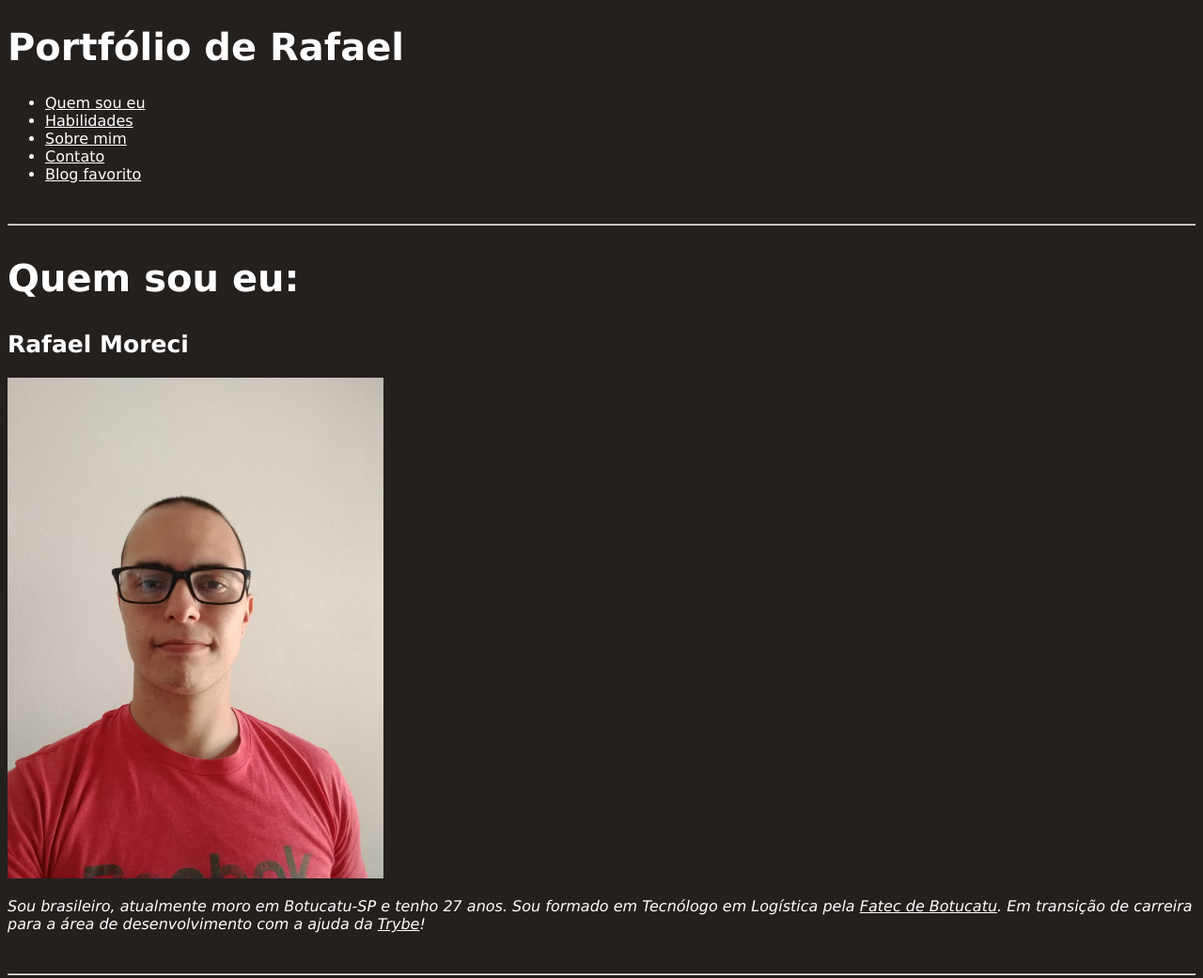
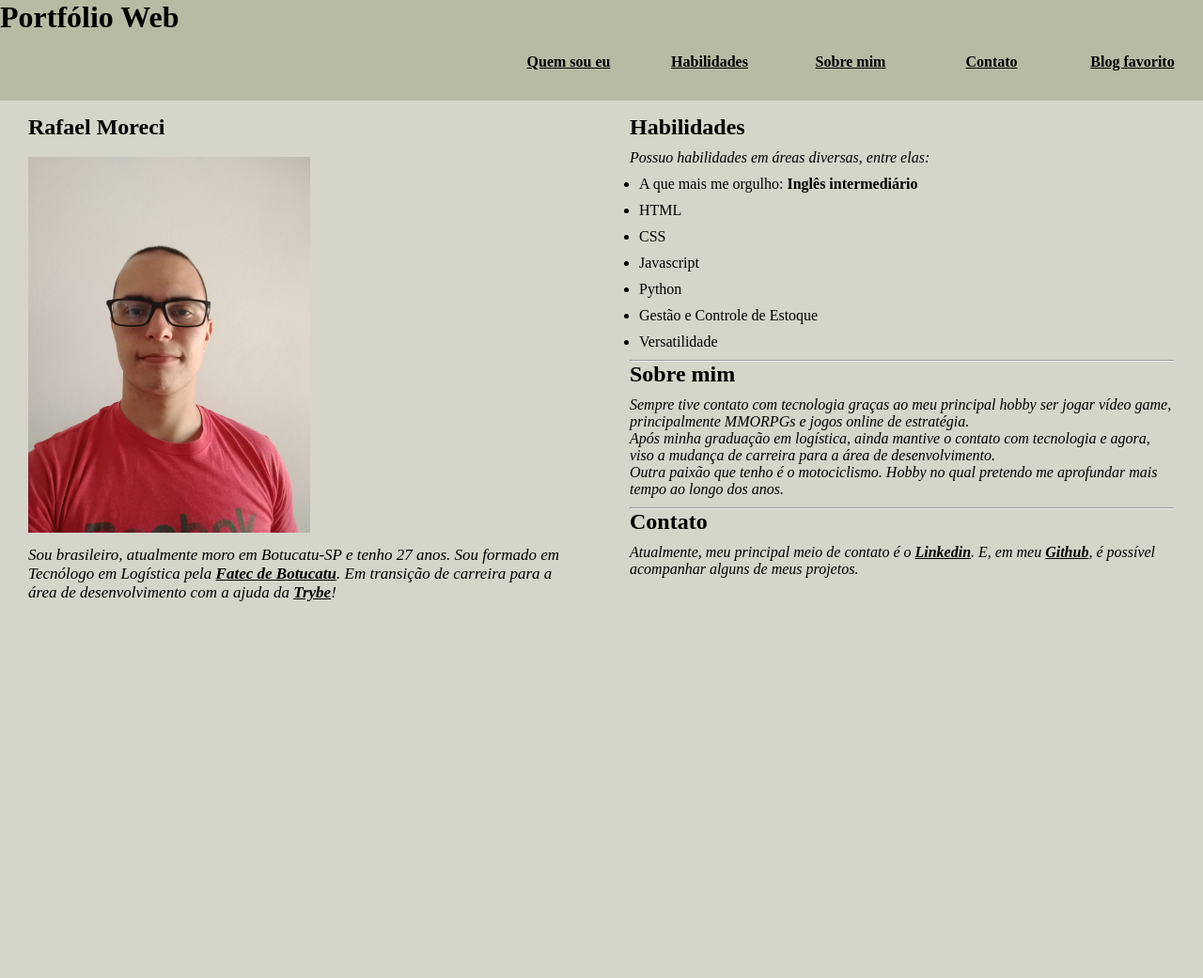
Before and after one commit to Terexes/Terexes.github.io, a plain HTML site: page index.html in a window 1280 px wide. Shown: the top 1041 px of the page at 94% size. After the commit the page ends 800 px from the top, so only its background shows below. Drawn offline with Linux system fonts and the light colour scheme.

Commit message:
page revamp

```diff
--- a/index.html
+++ b/index.html
@@ -1,82 +1,93 @@
 <!DOCTYPE html>
 <html lang="pt-br">
+
 <head>
   <meta charset="UTF-8" />
   <meta http-equiv="X-UA-Compatible" content="IE=edge" />
   <meta name="viewport" content="width=device-width, initial-scale=1.0" />
   <title>Portfólio Web | Rafael Moreci</title>
-    <link rel="stylesheet" type="text/css" href="static/styles.css"
-  </head>
+  <link rel="stylesheet" type="text/css" href="static/styles.css" </head>
+
 <body>
-    <h1 id="topo">Portfólio de Rafael</h1>
+
+  <header>
+    <h1 class="topo">Portfólio Web</h1>
+    <nav>
       <ul>
-      <li><a href="#who-am-i">Quem sou eu</a></li>
+        <li>
+          <a href="https://www.umsabadoqualquer.com/" target="_blank">Blog favorito</a>
+        </li>
+        <li><a href="#contact">Contato</a></li>
+        <li><a href="#about-me">Sobre mim</a></li>
         <li><a href="#skills">Habilidades</a></li>
-      <li><a href="#about-me">Sobre mim</a></li>
-      <li><a href="#contact">Contato</a></li>
-      <li>
-        <a href="https://www.umsabadoqualquer.com/" target="_blank"
-          >Blog favorito</a
-        >
-      </li>
+        <li><a href="#foto">Quem sou eu</a></li>
+
+
       </ul>
-    <br />
-    <hr />
+    </nav>
+  </header>
 
-    <h2 id="who-am-i">Quem sou eu:</h2>
+  <div class="container">
+    <section class="content">
+      <div class="div1">
         <h2 class="nome">Rafael Moreci</h2>
-    <img src="img/foto.jpeg" alt="Foto de Rafael" width="400px" />
-    <p>
-      <em
-        >Sou brasileiro, atualmente moro em Botucatu-SP e tenho 27 anos. Sou
+        <br>
+
+        <img id="foto" src="img/foto.jpeg" alt="Foto de Rafael" height="400px" width="300px" />
+
+        <p class="presentation">
+          <em>Sou brasileiro, atualmente moro em Botucatu-SP e tenho 27 anos. Sou
             formado em Tecnólogo em Logística pela
-        <a href="http://www.fatecbt.edu.br/" target="_blank"
-          >Fatec de Botucatu</a
-        >. Em transição de carreira para a área de desenvolvimento com a ajuda
+            <a href="http://www.fatecbt.edu.br/" target="_blank">Fatec de Botucatu</a>. Em transição de carreira para a
+            área
+            de desenvolvimento com a ajuda
             da <a href="https://www.betrybe.com/" target="_blank">Trybe</a>!
           </em>
         </p>
-    <br />
-    <hr />
+      </div>
+
+      <div class="div2">
         <h2 id="skills">Habilidades</h2>
+
         <p><em>Possuo habilidades em áreas diversas, entre elas:</em></p>
-    <ul class="lista">
+
+        <ul class="skills">
           <li>A que mais me orgulho: <strong>Inglês intermediário</strong></li>
-      <li>HTML Básico</li>
-      <li>CSS Básico</li>
-      <li>Javascript Básico</li>
-      <li>Python Básico</li>
+          <li>HTML</li>
+          <li>CSS</li>
+          <li>Javascript</li>
+          <li>Python</li>
           <li>Gestão e Controle de Estoque</li>
           <li>Versatilidade</li>
         </ul>
-    <br />
+
         <hr />
+
         <h2 id="about-me">Sobre mim</h2>
         <p>
-      <em
-        >Sempre tive contato com tecnologia graças ao meu principal hobby ser
-        jogar vídeo game, principalmente MMORPGs e jogos online de
+          <em>Sempre tive contato com tecnologia graças ao meu principal hobby
+            ser jogar vídeo game, principalmente MMORPGs e jogos online de
             estratégia.<br />
-        Outra paixão que tenho é o motociclismo, hobby no qual pretendo investir
-        mais tempo ao longo dos anos.<br />
             Após minha graduação em logística, ainda mantive o contato com
             tecnologia e agora, viso a mudança de carreira para a área de
             desenvolvimento.
+            <br>
+            Outra paixão que tenho é o motociclismo. Hobby no qual pretendo me
+            aprofundar mais tempo ao longo dos anos.
           </em>
         </p>
         <hr />
-    <h2 id="contact">Contato:</h2>
+
+        <h2 id="contact">Contato</h2>
         <p>
-      <em
-        >Atualmente, meu principal meio de contato é o
-        <a href="https://www.linkedin.com/in/rafaelmoreci/" target="_blank"
-          >Linkedin</a
-        >. E, em meu
+          <em>Atualmente, meu principal meio de contato é o
+            <a href="https://www.linkedin.com/in/rafaelmoreci/" target="_blank">Linkedin</a>. E, em meu
             <a href="https://github.com/Terexes" target="_blank">Github</a>, é
-        possível acompanhar alguns de meus projetos.</em
-      >
+            possível acompanhar alguns de meus projetos.</em>
         </p>
-    <hr />
-    <a class="topo" href="#topo">Voltar ao topo</a>
+      </div>
+    </section>
+  </div>
 </body>
+
 </html>
--- a/static/styles.css
+++ b/static/styles.css
@@ -1,38 +1,77 @@
 * {
-  font-family: "Montserrat", "Verdana", "Arial", sans-serif;
-}
-body {
-  background-color: #24201e;
-}
-h1,
-h2 {
-  color: #fff;
-  font-size: 40px;
-}
-p {
-  color: #fff;
-  font-size: 16px;
+  box-sizing: border-box;
+  margin: 0;
+  padding: 0;
 }
 
-li {
-  color: #fff;
-  font-size: 16px;
+body {
+  background-color: #d6d5c9;
 }
 
+header {
+  background-color: #b9baa3;
+}
+
+nav ul {
+  height: 50px;
+  width: 100%;
+  margin-top: 20px;
+}
+
+nav ul li {
+  list-style-type: none;
+  width: 150px;
+  float: right;
+  text-align: center;
+}
+
+p {
+  margin-top: 10px;
+  margin-bottom: 10px;
+}
+
+a,
 a:link,
 a:visited {
-  color: #fff;
-  font-size: 16px;
+  color: #000;
+  font-weight: 600;
 }
 
 a:hover {
-  color: #ab4215;
+  color: #902923;
+}
+.header-ul ul li {
+  width: 150px;
+  float: left;
 }
 
-.topo {
-  float: right;
+.header-ul li a {
+  text-decoration: none;
+  display: inline;
 }
 
-.nome {
-  font-size: 25px;
+.container {
+  width: 100%;
+  margin-left: auto;
+  margin-right: auto;
 }
+.content {
+  display: flex;
+}
+.content .div1 {
+  flex: 1;
+  margin: 15px 30px;
+}
+
+.content .div2 {
+  flex: 1;
+  margin: 15px 30px;
+}
+
+.presentation {
+  font-size: 17px;
+}
+
+.skills li {
+  margin: 10px;
+}
```
Lines whose indentation alone changed are shown as unchanged.
